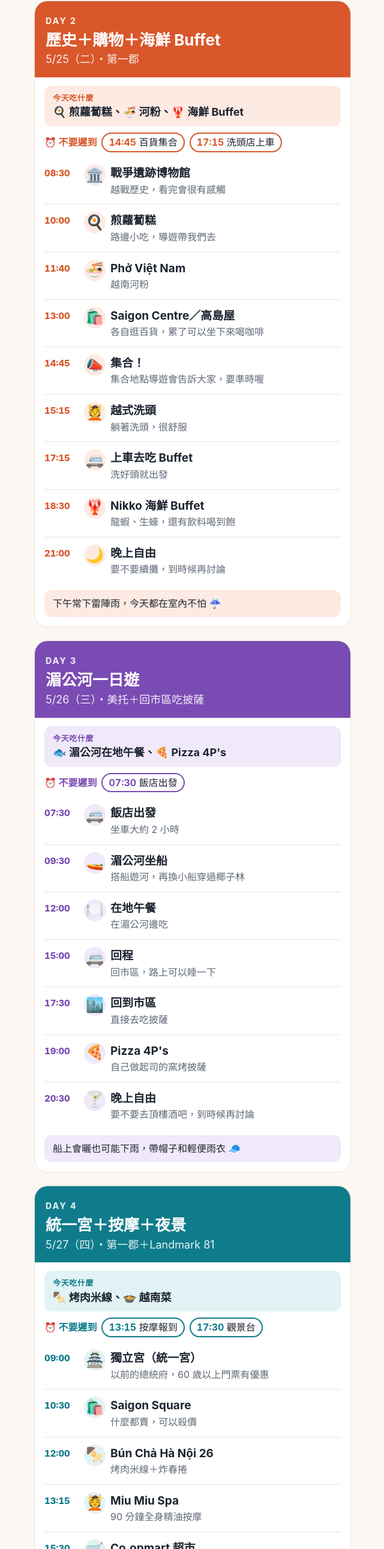
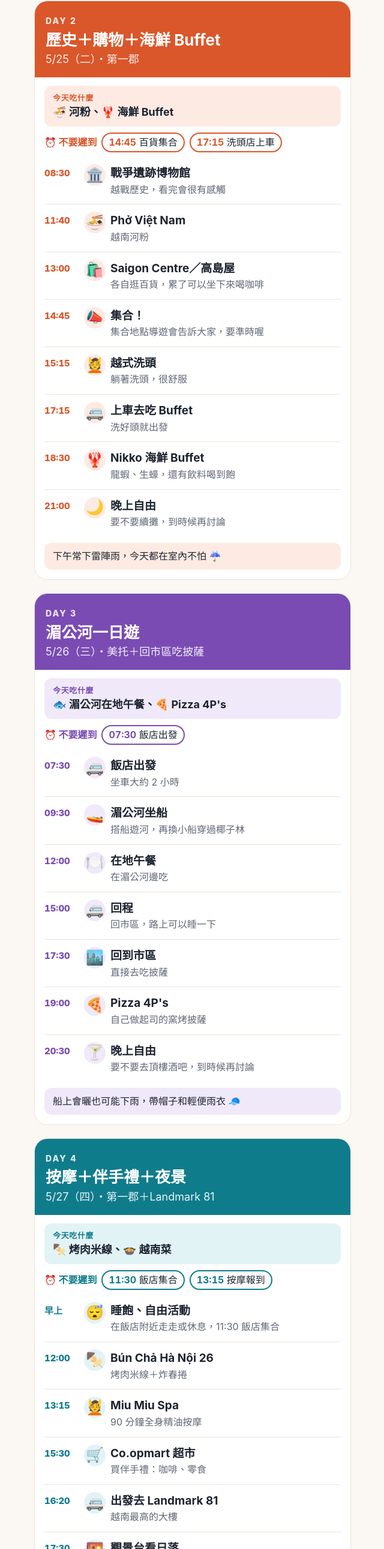
Before and after one commit to chenxxrose-ux/Trip-, a plain HTML site: page vn-group.html in a window 1280 px wide. Shown: the part 1737-4320 px from the top of the page at 60% size, without its empty margins (319-959 px from the left). Drawn offline with Linux system fonts and the light colour scheme.

Commit message:
vn-group: loosen Day 2/4/5 (no stacked meals, drop Independence Palace, merge Saigon Square into Day 5, shorten Landmark 81 deck) (#65)
Claude-Session: https://claude.ai/code/session_019vmwsC7fjTbb2gPsBeRnKw

Co-authored-by: Claude <noreply@anthropic.com>

```diff
--- a/vn-group.html
+++ b/vn-group.html
@@ -75,29 +75,29 @@ footer{text-align:center;color:var(--muted);font-size:14px;margin-top:22px}
 <ol class="gl"><li><time>05:30</time><i class="em">🧳</i><div><b>小港機場報到</b><span>越南航空，搭國際線</span></div></li><li><time>07:30</time><i class="em">✈️</i><div><b>高雄起飛！</b><span>越南航空 VN581（預計班次），飛 3 個小時</span></div></li><li><time>09:30</time><i class="em">🛬</i><div><b>抵達胡志明</b><span>新山一機場，入境、領行李、換錢</span></div></li><li><time>11:00</time><i class="em">🍖</i><div><b>Cơm Tấm Ba Ghiền</b><span>碎米飯配炭烤厚排骨，米其林必比登推薦</span></div></li><li><time>12:30</time><i class="em">🏨</i><div><b>飯店放行李</b><span>放好就直接出門</span></div></li><li><time>13:15</time><i class="em">📮</i><div><b>中央郵局＋書街</b><span>法國時代留下來的黃色郵局，旁邊一整條書街</span></div></li><li><time>14:00</time><i class="em">⛪</i><div><b>粉紅教堂＋Cộng 咖啡</b><span>粉紅色教堂拍照，對面喝越南咖啡</span></div></li><li><time>15:30</time><i class="em">👕</i><div><b>潮牌街 The New Playground</b><span>地下潮牌街，逛年輕潮牌、買衣服</span></div></li><li><time>18:00</time><i class="em">🥞</i><div><b>Bếp Mẹ Ỉn</b><span>越式煎餅，包蝦和豬肉</span></div></li><li><time>19:30</time><i class="em">🌃</i><div><b>阮惠步行街</b><span>有體力再去，晚上很熱鬧</span></div></li><li><time>20:30</time><i class="em">😴</i><div><b>回飯店入住</b><span>第一天辛苦了</span></div></li></ol><p class="gtip">時間都是大概的，<b>跟著導遊走就好</b> 😊</p></section>
 <section class="gday d2" id="d2">
 <header><span class="dn">DAY 2</span><h2>歷史＋購物＋海鮮 Buffet</h2><p>5/25（二）・第一郡</p></header>
-<div class="eat"><small>今天吃什麼</small>🍳 煎蘿蔔糕、🍜 河粉、🦞 海鮮 Buffet</div>
+<div class="eat"><small>今天吃什麼</small>🍜 河粉、🦞 海鮮 Buffet</div>
 <div class="must"><span class="mt">⏰ 不要遲到</span><span class="pill"><b>14:45</b> 百貨集合</span><span class="pill"><b>17:15</b> 洗頭店上車</span></div>
-<ol class="gl"><li><time>08:30</time><i class="em">🏛️</i><div><b>戰爭遺跡博物館</b><span>越戰歷史，看完會很有感觸</span></div></li><li><time>10:00</time><i class="em">🍳</i><div><b>煎蘿蔔糕</b><span>路邊小吃，導遊帶我們去</span></div></li><li><time>11:40</time><i class="em">🍜</i><div><b>Phở Việt Nam</b><span>越南河粉</span></div></li><li><time>13:00</time><i class="em">🛍️</i><div><b>Saigon Centre／高島屋</b><span>各自逛百貨，累了可以坐下來喝咖啡</span></div></li><li><time>14:45</time><i class="em">📣</i><div><b>集合！</b><span>集合地點導遊會告訴大家，要準時喔</span></div></li><li><time>15:15</time><i class="em">💆</i><div><b>越式洗頭</b><span>躺著洗頭，很舒服</span></div></li><li><time>17:15</time><i class="em">🚐</i><div><b>上車去吃 Buffet</b><span>洗好頭就出發</span></div></li><li><time>18:30</time><i class="em">🦞</i><div><b>Nikko 海鮮 Buffet</b><span>龍蝦、生蠔，還有飲料喝到飽</span></div></li><li><time>21:00</time><i class="em">🌙</i><div><b>晚上自由</b><span>要不要續攤，到時候再討論</span></div></li></ol><p class="gtip">下午常下雷陣雨，今天都在室內不怕 ☔</p></section>
+<ol class="gl"><li><time>08:30</time><i class="em">🏛️</i><div><b>戰爭遺跡博物館</b><span>越戰歷史，看完會很有感觸</span></div></li><li><time>11:40</time><i class="em">🍜</i><div><b>Phở Việt Nam</b><span>越南河粉</span></div></li><li><time>13:00</time><i class="em">🛍️</i><div><b>Saigon Centre／高島屋</b><span>各自逛百貨，累了可以坐下來喝咖啡</span></div></li><li><time>14:45</time><i class="em">📣</i><div><b>集合！</b><span>集合地點導遊會告訴大家，要準時喔</span></div></li><li><time>15:15</time><i class="em">💆</i><div><b>越式洗頭</b><span>躺著洗頭，很舒服</span></div></li><li><time>17:15</time><i class="em">🚐</i><div><b>上車去吃 Buffet</b><span>洗好頭就出發</span></div></li><li><time>18:30</time><i class="em">🦞</i><div><b>Nikko 海鮮 Buffet</b><span>龍蝦、生蠔，還有飲料喝到飽</span></div></li><li><time>21:00</time><i class="em">🌙</i><div><b>晚上自由</b><span>要不要續攤，到時候再討論</span></div></li></ol><p class="gtip">下午常下雷陣雨，今天都在室內不怕 ☔</p></section>
 <section class="gday d3" id="d3">
 <header><span class="dn">DAY 3</span><h2>湄公河一日遊</h2><p>5/26（三）・美托＋回市區吃披薩</p></header>
 <div class="eat"><small>今天吃什麼</small>🐟 湄公河在地午餐、🍕 Pizza 4P's</div>
 <div class="must"><span class="mt">⏰ 不要遲到</span><span class="pill"><b>07:30</b> 飯店出發</span></div>
 <ol class="gl"><li><time>07:30</time><i class="em">🚐</i><div><b>飯店出發</b><span>坐車大約 2 小時</span></div></li><li><time>09:30</time><i class="em">🚤</i><div><b>湄公河坐船</b><span>搭船遊河，再換小船穿過椰子林</span></div></li><li><time>12:00</time><i class="em">🍽️</i><div><b>在地午餐</b><span>在湄公河邊吃</span></div></li><li><time>15:00</time><i class="em">🚐</i><div><b>回程</b><span>回市區，路上可以睡一下</span></div></li><li><time>17:30</time><i class="em">🏙️</i><div><b>回到市區</b><span>直接去吃披薩</span></div></li><li><time>19:00</time><i class="em">🍕</i><div><b>Pizza 4P's</b><span>自己做起司的窯烤披薩</span></div></li><li><time>20:30</time><i class="em">🍸</i><div><b>晚上自由</b><span>要不要去頂樓酒吧，到時候再討論</span></div></li></ol><p class="gtip">船上會曬也可能下雨，帶帽子和輕便雨衣 🧢</p></section>
 <section class="gday d4" id="d4">
-<header><span class="dn">DAY 4</span><h2>統一宮＋按摩＋夜景</h2><p>5/27（四）・第一郡＋Landmark 81</p></header>
+<header><span class="dn">DAY 4</span><h2>按摩＋伴手禮＋夜景</h2><p>5/27（四）・第一郡＋Landmark 81</p></header>
 <div class="eat"><small>今天吃什麼</small>🍢 烤肉米線、🍲 越南菜</div>
-<div class="must"><span class="mt">⏰ 不要遲到</span><span class="pill"><b>13:15</b> 按摩報到</span><span class="pill"><b>17:30</b> 觀景台</span></div>
-<ol class="gl"><li><time>09:00</time><i class="em">🏯</i><div><b>獨立宮（統一宮）</b><span>以前的總統府，60 歲以上門票有優惠</span></div></li><li><time>10:30</time><i class="em">🛍️</i><div><b>Saigon Square</b><span>什麼都賣，可以殺價</span></div></li><li><time>12:00</time><i class="em">🍢</i><div><b>Bún Chả Hà Nội 26</b><span>烤肉米線＋炸春捲</span></div></li><li><time>13:15</time><i class="em">💆</i><div><b>Miu Miu Spa</b><span>90 分鐘全身精油按摩</span></div></li><li><time>15:30</time><i class="em">🛒</i><div><b>Co.opmart 超市</b><span>買伴手禮：咖啡、零食</span></div></li><li><time>16:20</time><i class="em">🚐</i><div><b>出發去 Landmark 81</b><span>越南最高的大樓</span></div></li><li><time>17:30</time><i class="em">🌇</i><div><b>觀景台看日落</b><span>18:10 左右太陽下山，看城市亮燈</span></div></li><li><time>19:00</time><i class="em">🍲</i><div><b>Di Mai</b><span>越南菜晚餐</span></div></li><li><time>20:30</time><i class="em">😴</i><div><b>回飯店</b><span>整理伴手禮</span></div></li></ol><p class="gtip">伴手禮今天在超市買齊 🛒</p></section>
+<div class="must"><span class="mt">⏰ 不要遲到</span><span class="pill"><b>11:30</b> 飯店集合</span><span class="pill"><b>13:15</b> 按摩報到</span></div>
+<ol class="gl"><li><time>早上</time><i class="em">😴</i><div><b>睡飽、自由活動</b><span>在飯店附近走走或休息，11:30 飯店集合</span></div></li><li><time>12:00</time><i class="em">🍢</i><div><b>Bún Chả Hà Nội 26</b><span>烤肉米線＋炸春捲</span></div></li><li><time>13:15</time><i class="em">💆</i><div><b>Miu Miu Spa</b><span>90 分鐘全身精油按摩</span></div></li><li><time>15:30</time><i class="em">🛒</i><div><b>Co.opmart 超市</b><span>買伴手禮：咖啡、零食</span></div></li><li><time>16:20</time><i class="em">🚐</i><div><b>出發去 Landmark 81</b><span>越南最高的大樓</span></div></li><li><time>17:30</time><i class="em">🌇</i><div><b>觀景台看日落</b><span>可跳過。上去看 20～30 分鐘就好，不想上去就在樓下商場逛，晚餐在同一棟</span></div></li><li><time>19:00</time><i class="em">🍲</i><div><b>Di Mai</b><span>越南菜晚餐</span></div></li><li><time>20:30</time><i class="em">😴</i><div><b>回飯店</b><span>整理伴手禮</span></div></li></ol><p class="gtip">伴手禮今天在超市買齊 🛒</p></section>
 <section class="gday d5" id="d5">
-<header><span class="dn">DAY 5</span><h2>輕鬆收尾＋回家</h2><p>5/28（五）・濱城市場</p></header>
+<header><span class="dn">DAY 5</span><h2>輕鬆收尾＋回家</h2><p>5/28（五）・濱城市場＋Saigon Square</p></header>
 <div class="eat"><small>今天吃什麼</small>🥖 越南法國麵包</div>
 <div class="must"><span class="mt">⏰ 不要遲到</span><span class="pill"><b>08:30</b> 退房</span><span class="pill"><b>13:00</b> 出發去機場</span></div>
-<ol class="gl"><li><time>08:30</time><i class="em">🧳</i><div><b>退房</b><span>行李先放車上</span></div></li><li><time>09:00</time><i class="em">🏪</i><div><b>濱城市場</b><span>胡志明最有名的傳統市場</span></div></li><li><time>10:00</time><i class="em">🥖</i><div><b>Bánh Mì Huỳnh Hoa</b><span>料超多的法國麵包</span></div></li><li><time>10:30</time><i class="em">☕</i><div><b>咖啡廳坐坐</b><span>最後喝一杯越南咖啡</span></div></li><li><time>13:00</time><i class="em">🚐</i><div><b>出發去機場</b><span>新山一機場</span></div></li><li><time>17:50</time><i class="em">🛫</i><div><b>飛回高雄</b><span>越南航空 VN580（預計班次），21:50 到家</span></div></li></ol><p class="gtip">麵包有豬肉，<b>要在越南吃完</b>，不能帶回台灣 🥖</p></section>
+<ol class="gl"><li><time>08:30</time><i class="em">🧳</i><div><b>退房</b><span>行李先放車上</span></div></li><li><time>09:00</time><i class="em">🏪</i><div><b>濱城市場＋Saigon Square</b><span>傳統市場和什麼都賣的商場，可以殺價，兩個走路就到</span></div></li><li><time>10:45</time><i class="em">🥖</i><div><b>Bánh Mì Huỳnh Hoa</b><span>料超多的法國麵包，外帶，餓了再吃</span></div></li><li><time>11:00</time><i class="em">☕</i><div><b>咖啡廳坐坐</b><span>最後喝一杯越南咖啡</span></div></li><li><time>13:00</time><i class="em">🚐</i><div><b>出發去機場</b><span>新山一機場</span></div></li><li><time>17:50</time><i class="em">🛫</i><div><b>飛回高雄</b><span>越南航空 VN580（預計班次），21:50 到家</span></div></li></ol><p class="gtip">麵包有豬肉，<b>要在越南吃完</b>，不能帶回台灣 🥖</p></section>
 <section class="lost">
   <h3>🙋 走散了怎麼辦</h3>
   <ol><li>站在原地不要亂走</li><li>打電話或 LINE 給導遊或帶路的人</li><li>真的找不到人，拿飯店名片給店員看（入住時每人拿一張）</li></ol>
 </section>
-<footer>2026/10/23 同行版・時間會依當天交通和天氣調整</footer>
+<footer>2026/11/26 同行版・時間會依當天交通和天氣調整</footer>
 </div>
 <script>
 try{var d=new Date(),t=new Date(2027,4,24),n=Math.ceil((t-new Date(d.getFullYear(),d.getMonth(),d.getDate()))/864e5),e=document.getElementById('cd');
```
